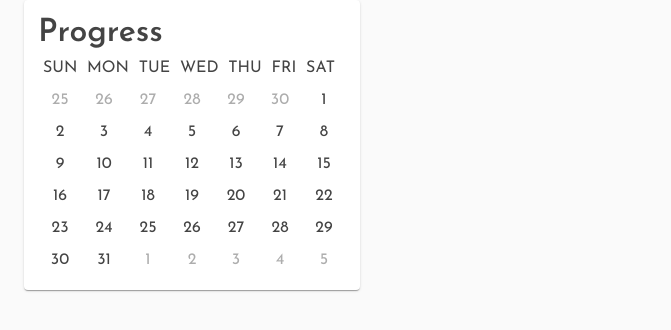
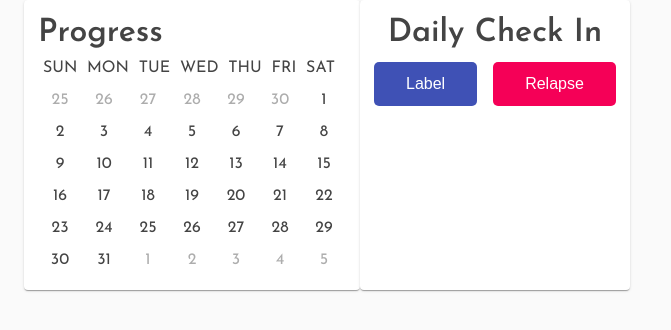
Before and after one commit to christofuy/ColdTurkey, a React (Create React App) app in the folder frontend/: page /dashboard in a window 1280 px wide. Shown: the top 330 px of the page, without its empty margins (0-671 px from the left). Built offline with nearby package versions, Linux system fonts and the light colour scheme; the HTML template or start-up script is replaced by a standard one.

Commit message:
add CheckIn component

```diff
--- a/frontend/src/pages/Dashboard/Dashboard.js
+++ b/frontend/src/pages/Dashboard/Dashboard.js
@@ -1,15 +1,19 @@
 import Container from '@material-ui/core/Container'
 import Card from '@material-ui/core/Card'
 import Calendar from '../../components/Calendar/Calendar'
+import CheckIn from '../../components/CheckIn/CheckIn'
 import {CalendarProvider} from '../../hooks/useCalendar'
 
 const Dashboard = () => {
   return (
     <CalendarProvider>
       <Container maxWidth='lg'>
-        <div className='flex'>
+        <div className='flex ai-fstart'>
           <Card>
             <Calendar />
+          </Card>
+          <Card>
+            <CheckIn />
           </Card>
         </div>
       </Container>
```
